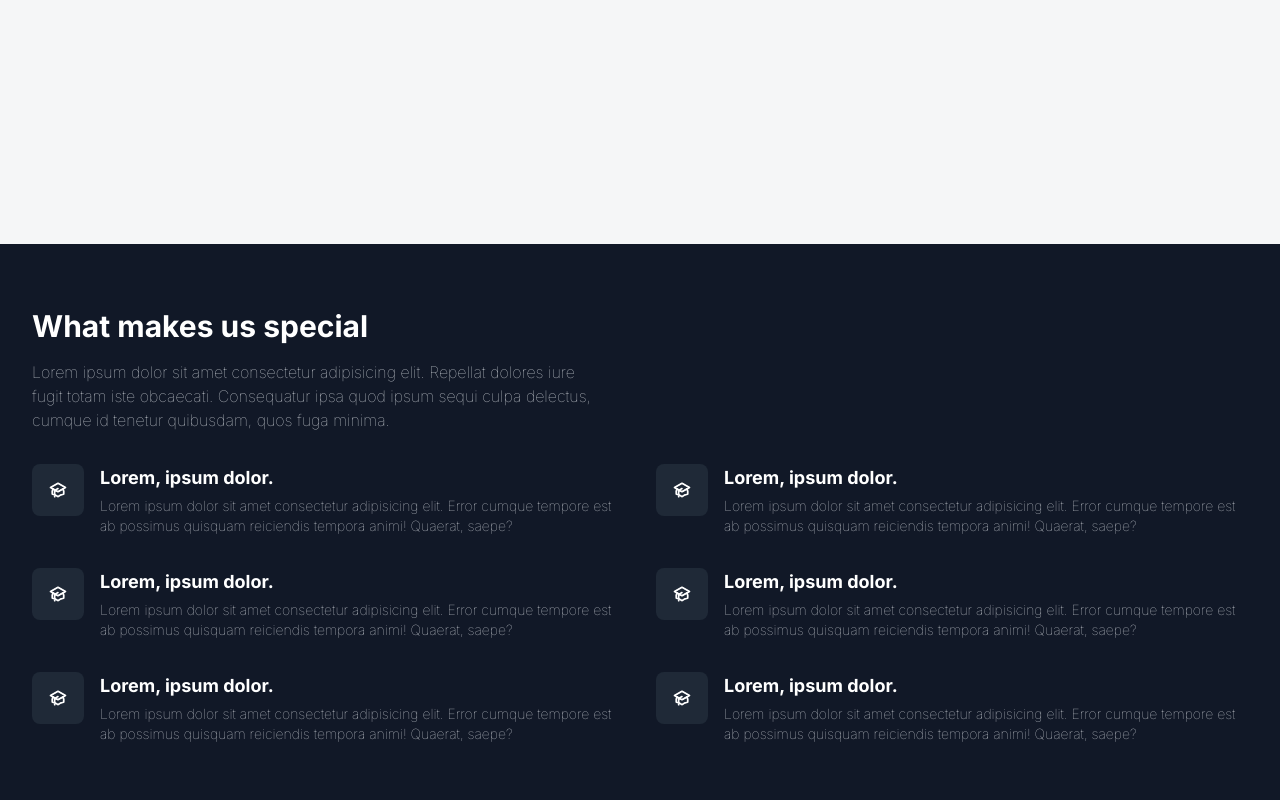
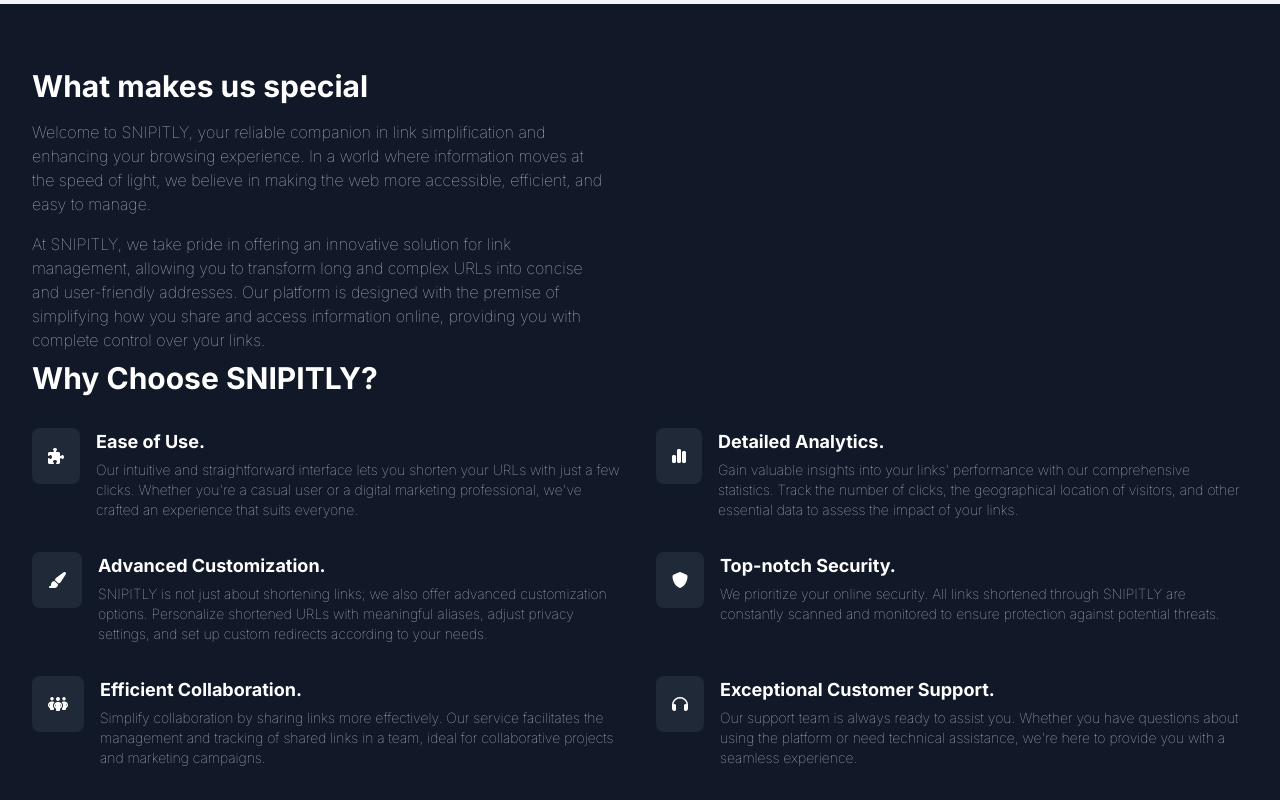
Before and after one commit to nagu2211/SnipItEasy, a Next.js app: page / in a window 1280 px wide. Shown: the part 1420-2220 px from the top of the page. Built offline with nearby package versions, Linux system fonts and the light colour scheme; no server answers.

Commit message:
end section about

```diff
--- a/src/app/about/about.tsx
+++ b/src/app/about/about.tsx
@@ -1,211 +1,111 @@
-export function AboutSection(){
+export function AboutSection() {
   return (
-        <section className="bg-gray-900 text-white">
+    <section className="bg-gray-900 text-white h-screen" id="about">
       <div className="max-w-screen-xl px-4 py-8 sm:px-6 sm:py-12 lg:px-8 lg:py-16">
         <div className="max-w-xl">
           <h2 className="text-3xl font-bold sm:text-4xl">What makes us special</h2>
 
           <p className="mt-4 text-gray-300">
-        Lorem ipsum dolor sit amet consectetur adipisicing elit. Repellat dolores iure fugit totam
-        iste obcaecati. Consequatur ipsa quod ipsum sequi culpa delectus, cumque id tenetur
-        quibusdam, quos fuga minima.
+            Welcome to SNIPITLY, your reliable companion in link simplification and enhancing your browsing experience. In a world where information moves at the speed of light, we believe in making
+            the web more accessible, efficient, and easy to manage.
+          </p>
+          <p className="mt-4 text-gray-300">
+            At SNIPITLY, we take pride in offering an innovative solution for link management, allowing you to transform long and complex URLs into concise and user-friendly addresses. Our platform is
+            designed with the premise of simplifying how you share and access information online, providing you with complete control over your links.
           </p>
         </div>
 
+        <h3 className="text-2xl font-bold sm:text-3xl pt-2">Why Choose SNIPITLY?</h3>
         <div className="mt-8 grid grid-cols-1 gap-8 md:mt-16 md:grid-cols-2 md:gap-12 lg:grid-cols-3">
           <div className="flex items-start gap-4">
             <span className="shrink-0 rounded-lg bg-gray-800 p-4">
-          <svg
-            className="h-5 w-5"
-            fill="none"
-            stroke="currentColor"
-            viewBox="0 0 24 24"
-            xmlns="http://www.w3.org/2000/svg"
-          >
-            <path d="M12 14l9-5-9-5-9 5 9 5z"></path>
-            <path
-              d="M12 14l6.16-3.422a12.083 12.083 0 01.665 6.479A11.952 11.952 0 0012 20.055a11.952 11.952 0 00-6.824-2.998 12.078 12.078 0 01.665-6.479L12 14z"
-            ></path>
-            <path
-              strokeLinecap="round"
-              strokeLinejoin="round"
-              strokeWidth="2"
-              d="M12 14l9-5-9-5-9 5 9 5zm0 0l6.16-3.422a12.083 12.083 0 01.665 6.479A11.952 11.952 0 0012 20.055a11.952 11.952 0 00-6.824-2.998 12.078 12.078 0 01.665-6.479L12 14zm-4 6v-7.5l4-2.222"
-            ></path>
-          </svg>
+              <i className="fa-solid fa-puzzle-piece"></i>
             </span>
 
             <div>
-          <h2 className="text-lg font-bold">Lorem, ipsum dolor.</h2>
+              <h2 className="text-lg font-bold">Ease of Use.</h2>
 
               <p className="mt-1 text-sm text-gray-300">
-            Lorem ipsum dolor sit amet consectetur adipisicing elit. Error cumque tempore est ab
-            possimus quisquam reiciendis tempora animi! Quaerat, saepe?
+                Our intuitive and straightforward interface lets you shorten your URLs with just a few clicks. Whether you're a casual user or a digital marketing professional, we've crafted an
+                experience that suits everyone.{' '}
               </p>
             </div>
           </div>
 
           <div className="flex items-start gap-4">
             <span className="shrink-0 rounded-lg bg-gray-800 p-4">
-          <svg
-            className="h-5 w-5"
-            fill="none"
-            stroke="currentColor"
-            viewBox="0 0 24 24"
-            xmlns="http://www.w3.org/2000/svg"
-          >
-            <path d="M12 14l9-5-9-5-9 5 9 5z"></path>
-            <path
-              d="M12 14l6.16-3.422a12.083 12.083 0 01.665 6.479A11.952 11.952 0 0012 20.055a11.952 11.952 0 00-6.824-2.998 12.078 12.078 0 01.665-6.479L12 14z"
-            ></path>
-            <path
-              strokeLinecap="round"
-              strokeLinejoin="round"
-              strokeWidth="2"
-              d="M12 14l9-5-9-5-9 5 9 5zm0 0l6.16-3.422a12.083 12.083 0 01.665 6.479A11.952 11.952 0 0012 20.055a11.952 11.952 0 00-6.824-2.998 12.078 12.078 0 01.665-6.479L12 14zm-4 6v-7.5l4-2.222"
-            ></path>
-          </svg>
+              <i className="fa-solid fa-chart-simple"></i>
             </span>
 
             <div>
-          <h2 className="text-lg font-bold">Lorem, ipsum dolor.</h2>
+              <h2 className="text-lg font-bold">Detailed Analytics.</h2>
 
               <p className="mt-1 text-sm text-gray-300">
-            Lorem ipsum dolor sit amet consectetur adipisicing elit. Error cumque tempore est ab
-            possimus quisquam reiciendis tempora animi! Quaerat, saepe?
+                Gain valuable insights into your links' performance with our comprehensive statistics. Track the number of clicks, the geographical location of visitors, and other essential data to
+                assess the impact of your links.{' '}
               </p>
             </div>
           </div>
 
           <div className="flex items-start gap-4">
             <span className="shrink-0 rounded-lg bg-gray-800 p-4">
-          <svg
-            className="h-5 w-5"
-            fill="none"
-            stroke="currentColor"
-            viewBox="0 0 24 24"
-            xmlns="http://www.w3.org/2000/svg"
-          >
-            <path d="M12 14l9-5-9-5-9 5 9 5z"></path>
-            <path
-              d="M12 14l6.16-3.422a12.083 12.083 0 01.665 6.479A11.952 11.952 0 0012 20.055a11.952 11.952 0 00-6.824-2.998 12.078 12.078 0 01.665-6.479L12 14z"
-            ></path>
-            <path
-              strokeLinecap="round"
-              strokeLinejoin="round"
-              strokeWidth="2"
-              d="M12 14l9-5-9-5-9 5 9 5zm0 0l6.16-3.422a12.083 12.083 0 01.665 6.479A11.952 11.952 0 0012 20.055a11.952 11.952 0 00-6.824-2.998 12.078 12.078 0 01.665-6.479L12 14zm-4 6v-7.5l4-2.222"
-            ></path>
-          </svg>
+              <i className="fa-solid fa-paintbrush"></i>
             </span>
 
             <div>
-          <h2 className="text-lg font-bold">Lorem, ipsum dolor.</h2>
+              <h2 className="text-lg font-bold">Advanced Customization.</h2>
 
               <p className="mt-1 text-sm text-gray-300">
-            Lorem ipsum dolor sit amet consectetur adipisicing elit. Error cumque tempore est ab
-            possimus quisquam reiciendis tempora animi! Quaerat, saepe?
+                SNIPITLY is not just about shortening links; we also offer advanced customization options. Personalize shortened URLs with meaningful aliases, adjust privacy settings, and set up
+                custom redirects according to your needs.{' '}
               </p>
             </div>
           </div>
 
           <div className="flex items-start gap-4">
             <span className="shrink-0 rounded-lg bg-gray-800 p-4">
-          <svg
-            className="h-5 w-5"
-            fill="none"
-            stroke="currentColor"
-            viewBox="0 0 24 24"
-            xmlns="http://www.w3.org/2000/svg"
-          >
-            <path d="M12 14l9-5-9-5-9 5 9 5z"></path>
-            <path
-              d="M12 14l6.16-3.422a12.083 12.083 0 01.665 6.479A11.952 11.952 0 0012 20.055a11.952 11.952 0 00-6.824-2.998 12.078 12.078 0 01.665-6.479L12 14z"
-            ></path>
-            <path
-              strokeLinecap="round"
-              strokeLinejoin="round"
-              strokeWidth="2"
-              d="M12 14l9-5-9-5-9 5 9 5zm0 0l6.16-3.422a12.083 12.083 0 01.665 6.479A11.952 11.952 0 0012 20.055a11.952 11.952 0 00-6.824-2.998 12.078 12.078 0 01.665-6.479L12 14zm-4 6v-7.5l4-2.222"
-            ></path>
-          </svg>
+              <i className="fa-solid fa-shield"></i>
             </span>
 
             <div>
-          <h2 className="text-lg font-bold">Lorem, ipsum dolor.</h2>
+              <h2 className="text-lg font-bold">Top-notch Security.</h2>
 
               <p className="mt-1 text-sm text-gray-300">
-            Lorem ipsum dolor sit amet consectetur adipisicing elit. Error cumque tempore est ab
-            possimus quisquam reiciendis tempora animi! Quaerat, saepe?
+                We prioritize your online security. All links shortened through SNIPITLY are constantly scanned and monitored to ensure protection against potential threats.
               </p>
             </div>
           </div>
 
           <div className="flex items-start gap-4">
             <span className="shrink-0 rounded-lg bg-gray-800 p-4">
-          <svg
-            className="h-5 w-5"
-            fill="none"
-            stroke="currentColor"
-            viewBox="0 0 24 24"
-            xmlns="http://www.w3.org/2000/svg"
-          >
-            <path d="M12 14l9-5-9-5-9 5 9 5z"></path>
-            <path
-              d="M12 14l6.16-3.422a12.083 12.083 0 01.665 6.479A11.952 11.952 0 0012 20.055a11.952 11.952 0 00-6.824-2.998 12.078 12.078 0 01.665-6.479L12 14z"
-            ></path>
-            <path
-              strokeLinecap="round"
-              strokeLinejoin="round"
-              strokeWidth="2"
-              d="M12 14l9-5-9-5-9 5 9 5zm0 0l6.16-3.422a12.083 12.083 0 01.665 6.479A11.952 11.952 0 0012 20.055a11.952 11.952 0 00-6.824-2.998 12.078 12.078 0 01.665-6.479L12 14zm-4 6v-7.5l4-2.222"
-            ></path>
-          </svg>
+            <i className="fa-solid fa-people-group"></i>
             </span>
 
             <div>
-          <h2 className="text-lg font-bold">Lorem, ipsum dolor.</h2>
+              <h2 className="text-lg font-bold">Efficient Collaboration.</h2>
 
               <p className="mt-1 text-sm text-gray-300">
-            Lorem ipsum dolor sit amet consectetur adipisicing elit. Error cumque tempore est ab
-            possimus quisquam reiciendis tempora animi! Quaerat, saepe?
+                Simplify collaboration by sharing links more effectively. Our service facilitates the management and tracking of shared links in a team, ideal for collaborative projects and marketing
+                campaigns.{' '}
               </p>
             </div>
           </div>
 
           <div className="flex items-start gap-4">
             <span className="shrink-0 rounded-lg bg-gray-800 p-4">
-          <svg
-            className="h-5 w-5"
-            fill="none"
-            stroke="currentColor"
-            viewBox="0 0 24 24"
-            xmlns="http://www.w3.org/2000/svg"
-          >
-            <path d="M12 14l9-5-9-5-9 5 9 5z"></path>
-            <path
-              d="M12 14l6.16-3.422a12.083 12.083 0 01.665 6.479A11.952 11.952 0 0012 20.055a11.952 11.952 0 00-6.824-2.998 12.078 12.078 0 01.665-6.479L12 14z"
-            ></path>
-            <path
-              strokeLinecap="round"
-              strokeLinejoin="round"
-              strokeWidth="2"
-              d="M12 14l9-5-9-5-9 5 9 5zm0 0l6.16-3.422a12.083 12.083 0 01.665 6.479A11.952 11.952 0 0012 20.055a11.952 11.952 0 00-6.824-2.998 12.078 12.078 0 01.665-6.479L12 14zm-4 6v-7.5l4-2.222"
-            ></path>
-          </svg>
+            <i className="fa-solid fa-headphones"></i>
             </span>
 
             <div>
-          <h2 className="text-lg font-bold">Lorem, ipsum dolor.</h2>
+              <h2 className="text-lg font-bold">Exceptional Customer Support.</h2>
 
               <p className="mt-1 text-sm text-gray-300">
-            Lorem ipsum dolor sit amet consectetur adipisicing elit. Error cumque tempore est ab
-            possimus quisquam reiciendis tempora animi! Quaerat, saepe?
+                Our support team is always ready to assist you. Whether you have questions about using the platform or need technical assistance, we're here to provide you with a seamless experience.
               </p>
             </div>
           </div>
         </div>
       </div>
     </section>
-    )
+  );
 }
--- a/src/app/bannerHome/banner.tsx
+++ b/src/app/bannerHome/banner.tsx
@@ -17,7 +17,7 @@
               Get Started
             </a>
 
-            <a className="block w-full rounded border border-blue-600 px-12 py-3 text-sm font-medium text-white hover:bg-blue-600 focus:outline-none focus:ring active:bg-blue-500 sm:w-auto" href="#">
+            <a className="block w-full rounded border border-blue-600 px-12 py-3 text-sm font-medium text-white hover:bg-blue-600 focus:outline-none focus:ring active:bg-blue-500 sm:w-auto" href="#about">
               Learn More
             </a>
           </div>
--- a/src/app/formPage/formShortener.tsx
+++ b/src/app/formPage/formShortener.tsx
@@ -30,7 +30,7 @@
   const linkCollection = collection(db, 'link');
 
   return (
-    <div className="mx-auto max-w-screen-xl px-4 py-16 sm:px-6 lg:px-8 lg:h-screen bg-[#f5f6f7]" id="getStarted">
+    <div className="mx-auto max-w-screen-xl px-4 py-16 sm:px-6 lg:px-8 lg:h-[70vh] bg-[#f5f6f7]" id="getStarted">
       <div className="mx-auto max-w-[70rem]">
         <h1 className="text-center text-5xl font-bold text-indigo-600 sm:text-3xl">Shorten a long link</h1>
         <p className="mx-auto mt-4 max-w-md text-center font-bold text-gray-500">Powerful bonds start with just one click</p>
--- a/src/app/layout.tsx
+++ b/src/app/layout.tsx
@@ -71,7 +71,7 @@
                       href="#"
                       className="block py-2 px-3 text-gray-900 rounded hover:bg-gray-100 md:hover:bg-transparent md:border-0 md:hover:text-blue-700 md:p-0 dark:text-white md:dark:hover:text-blue-500 dark:hover:bg-gray-700 dark:hover:text-white md:dark:hover:bg-transparent"
                     >
-                      FAQ
+                      FAQs
                     </a>
                   </li>
                 </ul>
```
Lines whose indentation alone changed are shown as unchanged.
